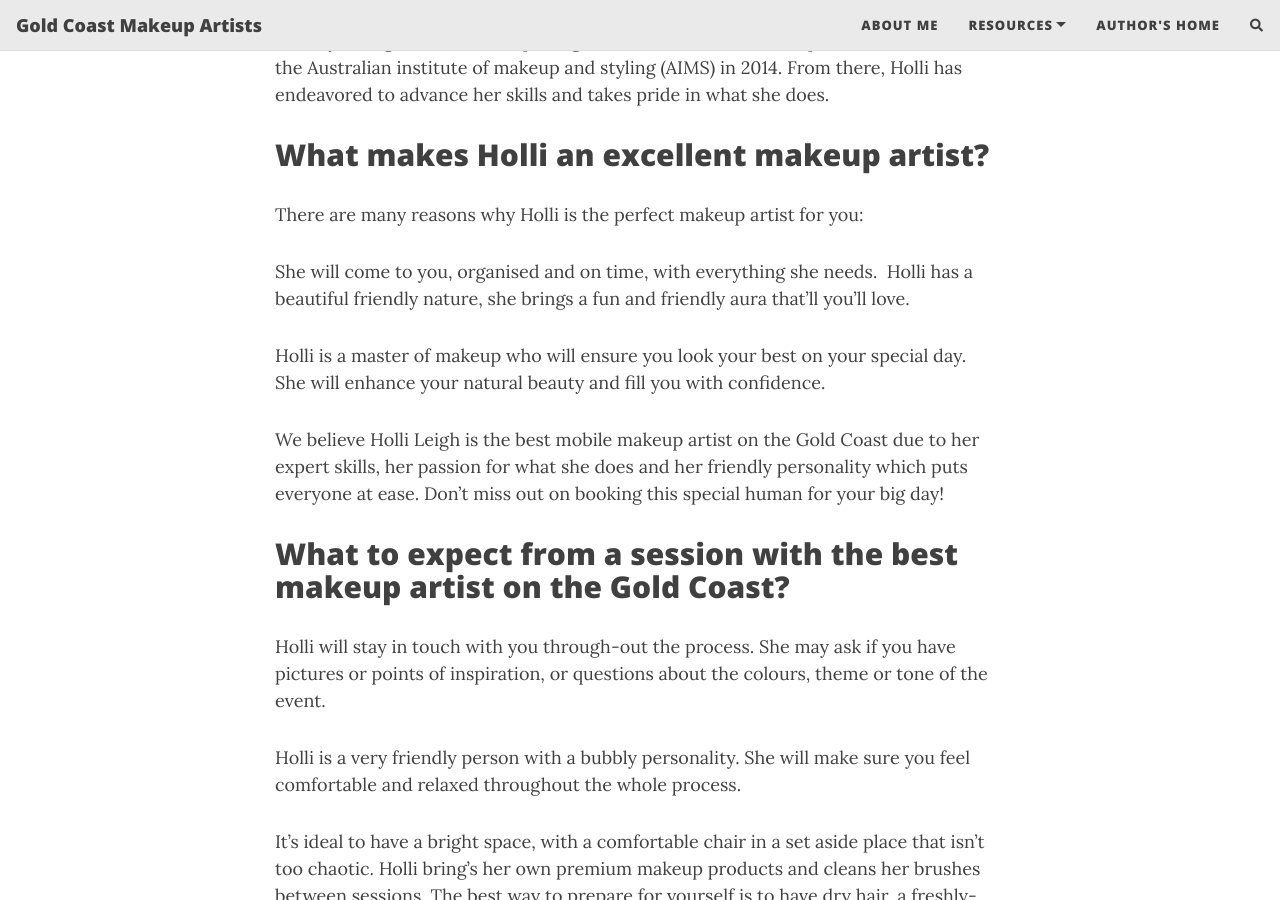
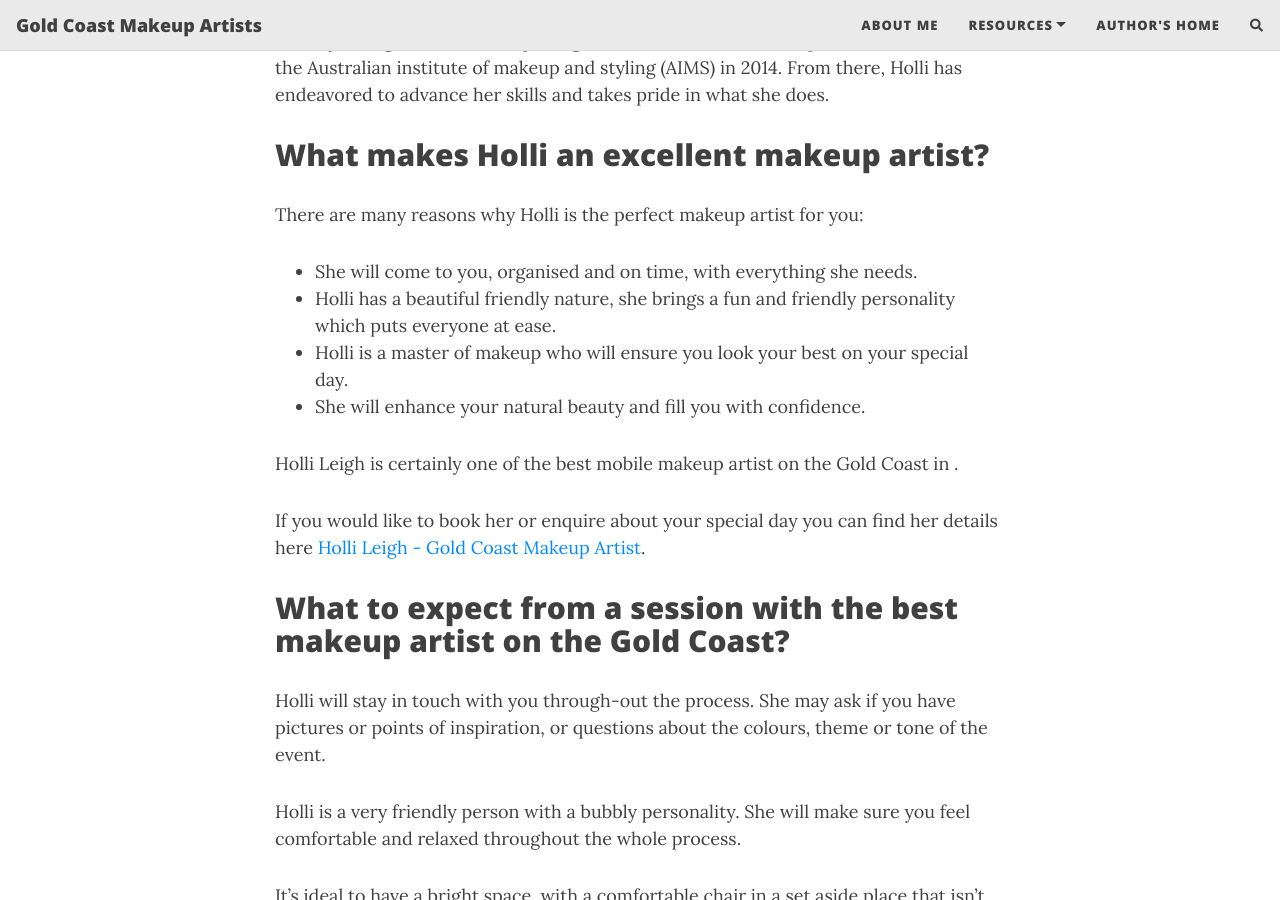
Before and after one commit to nerdflu/goldcoastmakeupartist, a Jekyll site: the page built from index.md, in a window 1280 px wide and 900 px high, scrolled down 890 px. Built offline with Jekyll 4.4.1, drawn with Linux system fonts in a browser that asks for light colours; nearby versions of some CDN libraries; comment, search, counter and statistics services are not loaded.

Commit message:
Update index.md

```diff
--- a/index.md
+++ b/index.md
@@ -19,13 +19,14 @@ Holli had always been artistic from a young age, but her creative spark for make
 
 There are many reasons why Holli is the perfect makeup artist for you:
 
-She will come to you, organised and on time, with everything she needs.
-Holli has a beautiful friendly nature, she brings a fun and friendly aura that'll you'll love.
+- She will come to you, organised and on time, with everything she needs.
+- Holli has a beautiful friendly nature, she brings a fun and friendly personality which puts everyone at ease.
+- Holli is a master of makeup who will ensure you look your best on your special day.
+- She will enhance your natural beauty and fill you with confidence.
 
-Holli is a master of makeup who will ensure you look your best on your special day.
-She will enhance your natural beauty and fill you with confidence.
+Holli Leigh is certainly one of the best mobile makeup artist on the Gold Coast in {{now| date:"%Y"}}.
 
-We believe Holli Leigh is the best mobile makeup artist on the Gold Coast due to her expert skills, her passion for what she does and her friendly personality which puts everyone at ease. Don't miss out on booking this special human for your big day!
+If you would like to book her or enquire about your special day you can find her details here [Holli Leigh - Gold Coast Makeup Artist](https://www.hollyleigh.com).
 
 ## What to expect from a session with the best makeup artist on the Gold Coast?
 
```
